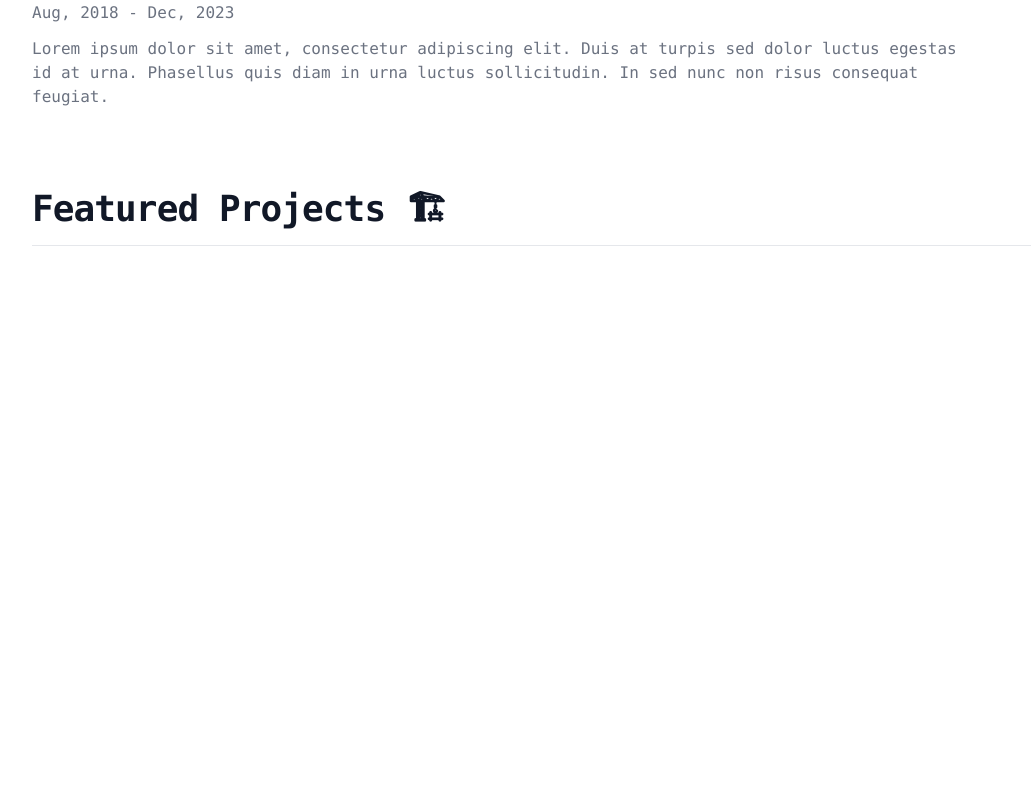
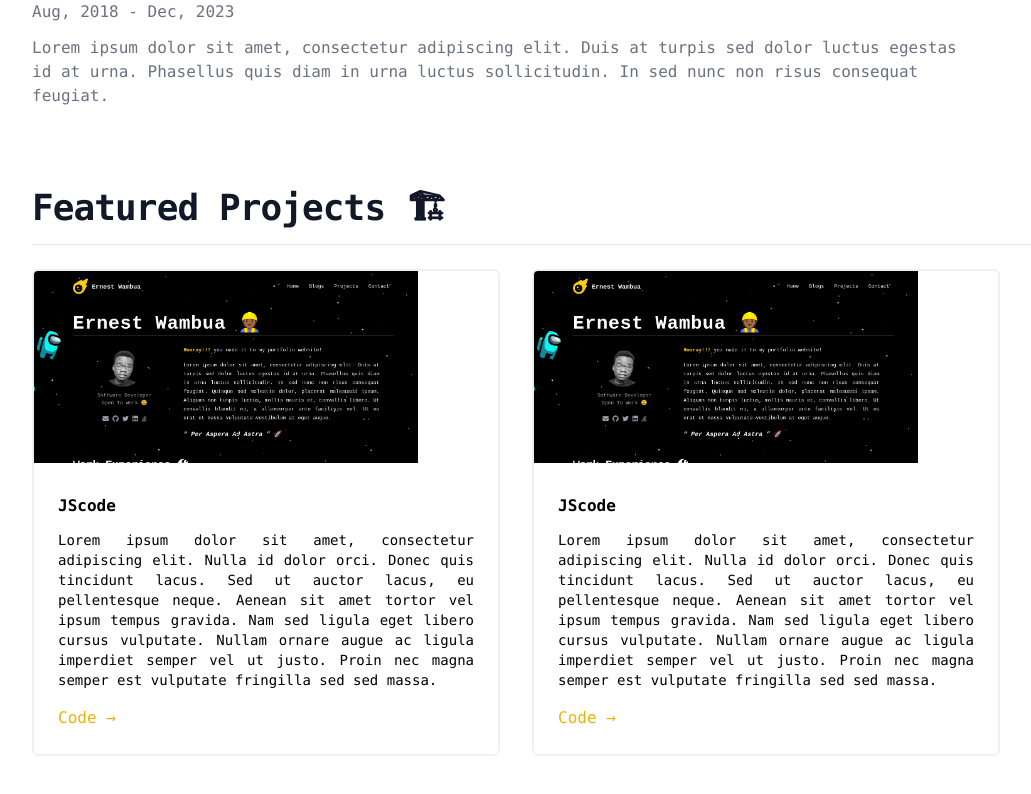
Before and after one commit to tallninja/portfolio, a React (Create React App) app: page / in a window 1280 px wide. Shown: the part 1184-1978 px from the top of the page, without its empty margins (96-1127 px from the left). Before the commit the page ends 1494 px from the top, so only its background shows below. Built offline with nearby package versions, Linux system fonts and the light colour scheme.

Commit message:
Added featured projects

```diff
--- a/src/App.tsx
+++ b/src/App.tsx
@@ -9,13 +9,12 @@ import type { Container, Engine } from 'tsparticles-engine';
 
 export const App = () => {
 	const particlesInit = useCallback(async (engine: Engine) => {
-		console.log(engine);
 		await loadFull(engine);
 	}, []);
 
 	const particlesLoaded = useCallback(
 		async (container: Container | undefined) => {
-			console.log(container);
+			// console.log(container);
 		},
 		[]
 	);
--- /dev/null
+++ b/src/components/card/card.scss
@@ -0,0 +1,34 @@
+.card {
+    max-width: 500px;
+
+    span#l1 {
+        box-sizing: border-box;
+        display: inline-block;
+        overflow: hidden;
+        width: initial;
+        height: initial;
+        background: none;
+        opacity: 1;
+        border: 0;
+        margin: 0;
+        padding: 0;
+        position: relative;
+        max-width: 100%;
+    }
+}
+
+.larger-on-hover {
+    transition-property: color,background-color,border-color,fill,stroke,opacity,box-shadow,transform,filter,-webkit-text-decoration-color,-webkit-backdrop-filter;
+    transition-property: color,background-color,border-color,text-decoration-color,fill,stroke,opacity,box-shadow,transform,filter,backdrop-filter;
+    transition-property: color,background-color,border-color,text-decoration-color,fill,stroke,opacity,box-shadow,transform,filter,backdrop-filter,-webkit-text-decoration-color,-webkit-backdrop-filter;
+    transition-delay: .15s;
+    transition-duration: .3s;
+    transition-timing-function: cubic-bezier(.4,0,.2,1)
+}
+
+.larger-on-hover:hover {
+    --tw-translate-y: -0.25rem;
+    --tw-scale-x: 1.05;
+    --tw-scale-y: 1.05;
+    transform: translate(var(--tw-translate-x),var(--tw-translate-y)) rotate(var(--tw-rotate)) skewX(var(--tw-skew-x)) skewY(var(--tw-skew-y)) scaleX(var(--tw-scale-x)) scaleY(var(--tw-scale-y))
+}
--- /dev/null
+++ b/src/components/card/card.tsx
@@ -0,0 +1,43 @@
+import './card.scss';
+
+interface CardProps {
+	image: string;
+	title: string;
+	body: string;
+	code?: string;
+	live?: string;
+}
+
+export const Card: React.FC<CardProps> = (props) => {
+	return (
+		<div className='p-4 md:w-1/2 md larger-on-hover card'>
+			<div className='h-full overflow-hidden border-2 border-gray-200 rounded-md border-opacity-60 dark:border-gray-700'>
+				<span id='l1'>
+					<img
+						alt={props.title}
+						src={props.image}
+						decoding='async'
+						className='object-cover object-center lg:h-48 md:h-36'
+					/>
+				</span>
+				<div className='p-6'>
+					<h3 className='mb-3 font-bold'>{props.title}</h3>
+					<div className='text-sm'>
+						<p className='text-justify'>{props.body}</p>
+					</div>
+					<div className='pt-4 flex flex-row justify-between'>
+						<a
+							target='_blank'
+							rel='noopener noreferrer'
+							href={props.code}
+							className='text-base font-medium leading-6 text-yellow-500 hover:text-yellow-600 dark:hover:text-yellow-400'
+							aria-label="Link to project's github repository"
+						>
+							Code →
+						</a>
+					</div>
+				</div>
+			</div>
+		</div>
+	);
+};
--- /dev/null
+++ b/src/components/card/index.ts
@@ -0,0 +1 @@
+export * from './card';
--- a/src/components/featured-projects/featured-projects.tsx
+++ b/src/components/featured-projects/featured-projects.tsx
@@ -1,3 +1,5 @@
+import { Card } from '../card';
+
 export const FeaturedProjects = () => {
 	return (
 		<div className='mt-8'>
@@ -5,6 +7,32 @@ export const FeaturedProjects = () => {
 				Featured Projects 🏗
 			</h2>
 			<hr />
+			<div className='container py-6'>
+				<div className='flex flex-wrap -m-4'>
+					<Card
+						image={`${process.env.PUBLIC_URL}/img/test.png`}
+						title='JScode'
+						body='Lorem ipsum dolor sit amet, consectetur
+						adipiscing elit. Nulla id dolor orci. Donec quis tincidunt lacus.
+						Sed ut auctor lacus, eu pellentesque neque. Aenean sit amet tortor
+						vel ipsum tempus gravida. Nam sed ligula eget libero cursus
+						vulputate. Nullam ornare augue ac ligula imperdiet semper vel ut
+						justo. Proin nec magna semper est vulputate fringilla sed sed
+						massa.'
+					/>
+					<Card
+						image={`${process.env.PUBLIC_URL}/img/test.png`}
+						title='JScode'
+						body='Lorem ipsum dolor sit amet, consectetur
+						adipiscing elit. Nulla id dolor orci. Donec quis tincidunt lacus.
+						Sed ut auctor lacus, eu pellentesque neque. Aenean sit amet tortor
+						vel ipsum tempus gravida. Nam sed ligula eget libero cursus
+						vulputate. Nullam ornare augue ac ligula imperdiet semper vel ut
+						justo. Proin nec magna semper est vulputate fringilla sed sed
+						massa.'
+					/>
+				</div>
+			</div>
 		</div>
 	);
 };
--- a/src/components/navbar/navbar.tsx
+++ b/src/components/navbar/navbar.tsx
@@ -16,11 +16,14 @@ export const Navbar = () => {
 
 	return (
 		<header className='flex items-center justify-between py-10'>
-			<div>
+			<div className='flex items-center justify-between'>
 				<FontAwesomeIcon
 					icon={faMeteor}
-					className='text-black dark:text-white text-5xl hover:text-yellow-400'
+					className='text-black dark:text-white mr-3 text-5xl hover:text-yellow-400'
 				/>
+				<div className='hidden h-6 text-xl font-semibold sm:block'>
+					Ernest Wambua
+				</div>
 			</div>
 			<div className='flex flex-row items-center text-base leading-5'>
 				<div className='hidden sm:block'>
```
Also changed, not shown: public/img/test.png (added).
